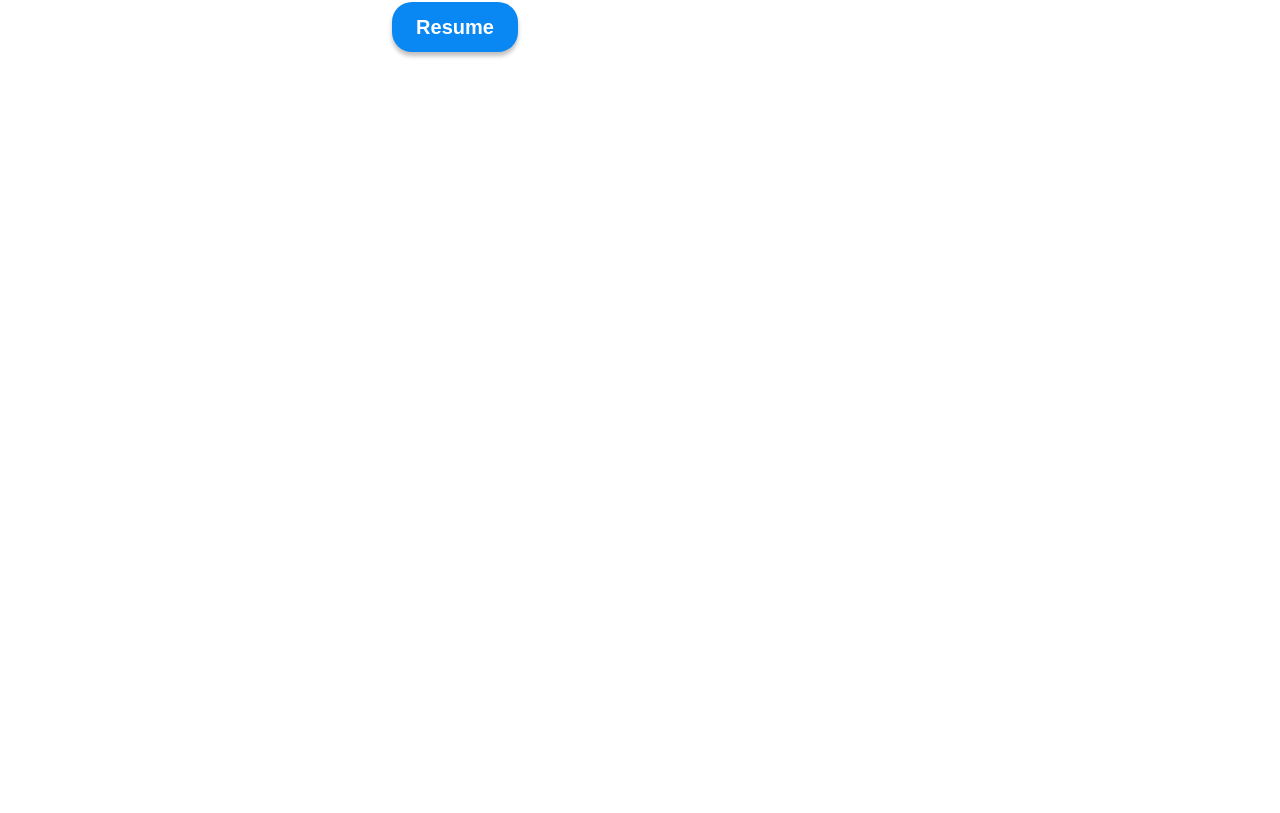
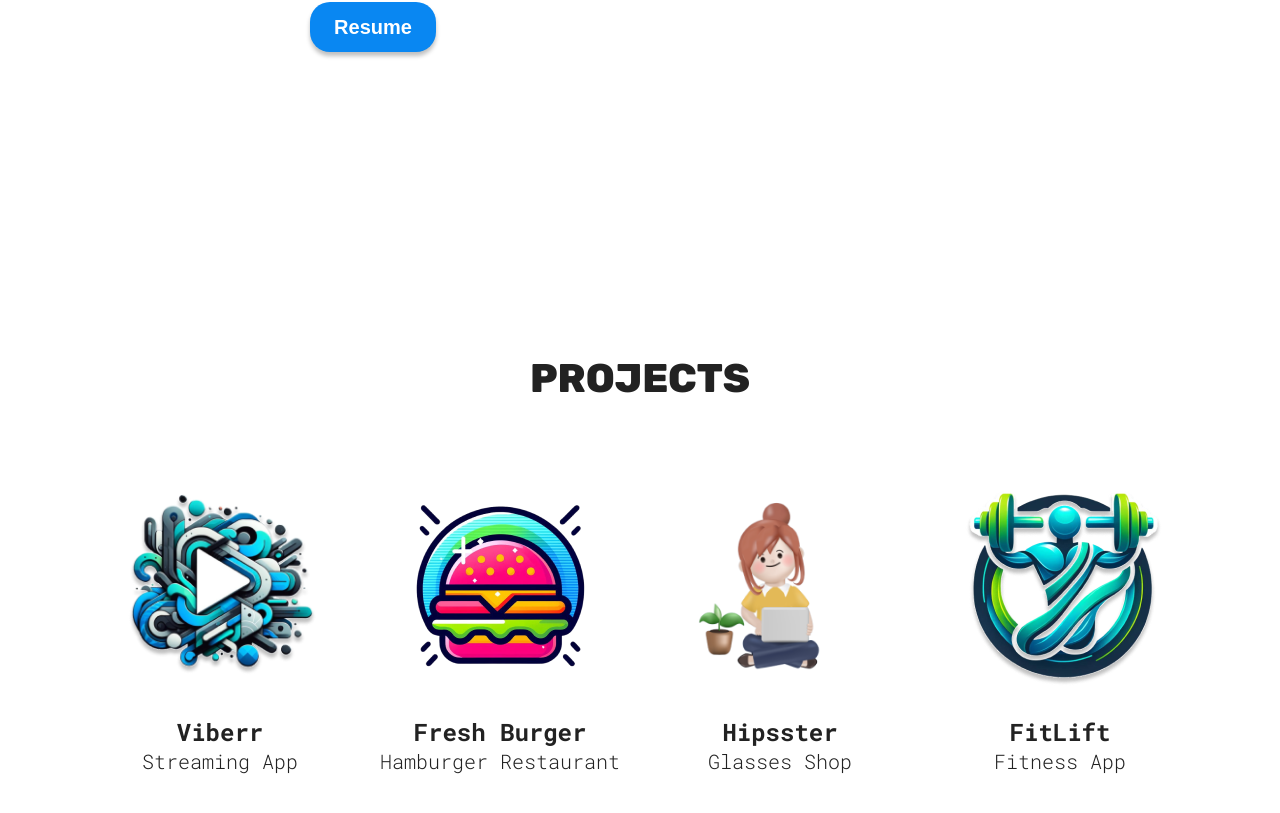
Before and after one commit to sobia-r/portfolio-website-2, a React (Vite) app: page / in a window 1280 px wide. Shown: the part 545-1358 px from the top of the page. Before the commit the page ends 860 px from the top, so only its background shows below. Built offline with nearby package versions, Linux system fonts and the light colour scheme.

Commit message:
Added Project sections, with project images with hover change effect

```diff
--- a/src/App.jsx
+++ b/src/App.jsx
@@ -1,11 +1,13 @@
 import './App.css'
 import Hero from './sections/Hero/Hero'
+import Projects from './sections/Hero/Projects/Projects'
 
 function App() {
   console.log('test')
   return (
     <>
       <Hero/>
+      <Projects/>
     </>
   )
 }
--- /dev/null
+++ b/src/sections/Hero/Projects/Projects.jsx
@@ -0,0 +1,43 @@
+import styles from './ProjectsStyles.module.css';
+import viberr from '/Users/sobiajawad/portfolio-website-2/portfolio-website-2/src/assets/viberr.png';
+import freshBurger from '/Users/sobiajawad/portfolio-website-2/portfolio-website-2/src/assets/fresh-burger.png';
+import hipsster from '/Users/sobiajawad/portfolio-website-2/portfolio-website-2/src/assets/FemaleHeroImage.png';
+import fitLift from '/Users/sobiajawad/portfolio-website-2/portfolio-website-2/src/assets/fitlift.png';
+import ProjectCard from '/Users/sobiajawad/portfolio-website-2/portfolio-website-2/src/common/ProjectCard';
+
+
+function Projects() {
+  return (
+    <section id="projects" className={styles.container}>
+      <h1 className="sectionTitle">Projects</h1>
+      <div className={styles.projectsContainer}>
+        <ProjectCard
+          src={viberr}
+          link="https://github.com/Ade-mir/company-landing-page-2"
+          h3="Viberr"
+          p="Streaming App"
+        />
+        <ProjectCard
+          src={freshBurger}
+          link="https://github.com/Ade-mir/company-landing-page-2"
+          h3="Fresh Burger"
+          p="Hamburger Restaurant"
+        />
+        <ProjectCard
+          src={hipsster}
+          link="https://github.com/Ade-mir/company-landing-page-2"
+          h3="Hipsster"
+          p="Glasses Shop"
+        />
+        <ProjectCard
+          src={fitLift}
+          link="https://github.com/Ade-mir/company-landing-page-2"
+          h3="FitLift"
+          p="Fitness App"
+        />
+      </div>
+    </section>
+  )
+}
+
+export default Projects
--- /dev/null
+++ b/src/sections/Hero/Projects/ProjectsStyles.module.css
@@ -0,0 +1,39 @@
+.container {
+    display: flex;
+    flex-direction: column;
+    text-align: center;
+
+    img {
+      max-width: 250px;
+      align-self: center;
+      background-color: var(--project-card-bg);
+      border-radius: 20px;
+    }
+
+    a {
+      width: fit-content;
+      text-decoration: none;
+      color: #222;
+      transition: transform 200ms ease-in-out;
+    }
+
+    a:hover {
+      transform: scale(1.05);
+    }
+  }
+
+  .projectsContainer {
+    display: flex;
+    flex-direction: column;
+    align-items: center;
+    gap: 30px;
+  }
+
+  @media (width >= 800px) {
+    .projectsContainer {
+      flex-direction: row;
+      flex-wrap: wrap;
+      justify-content: space-evenly;
+      padding: 0 30px;
+    }
+  }
```
Also changed, not shown: 1 other file (tests, documents, lock files or other folders).
